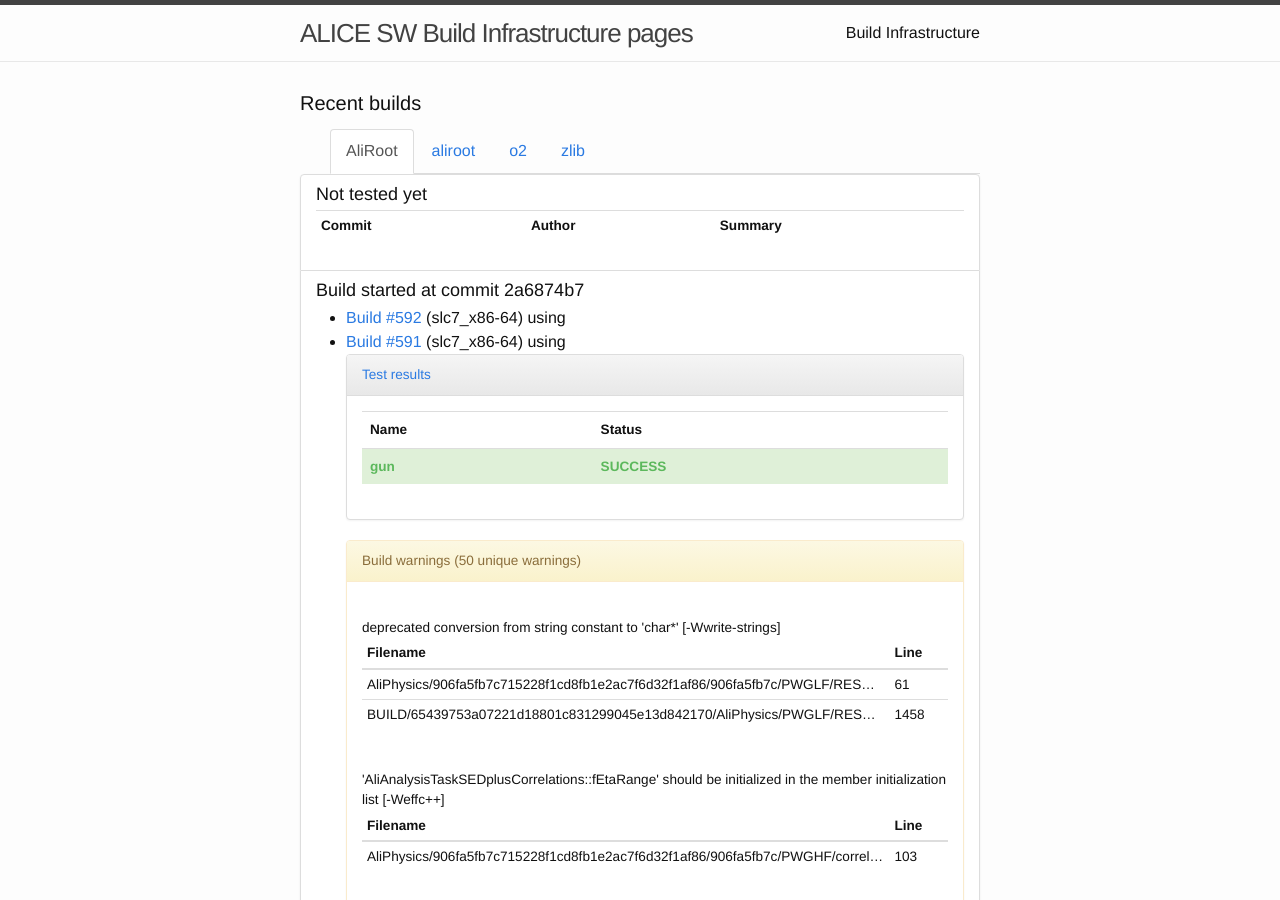
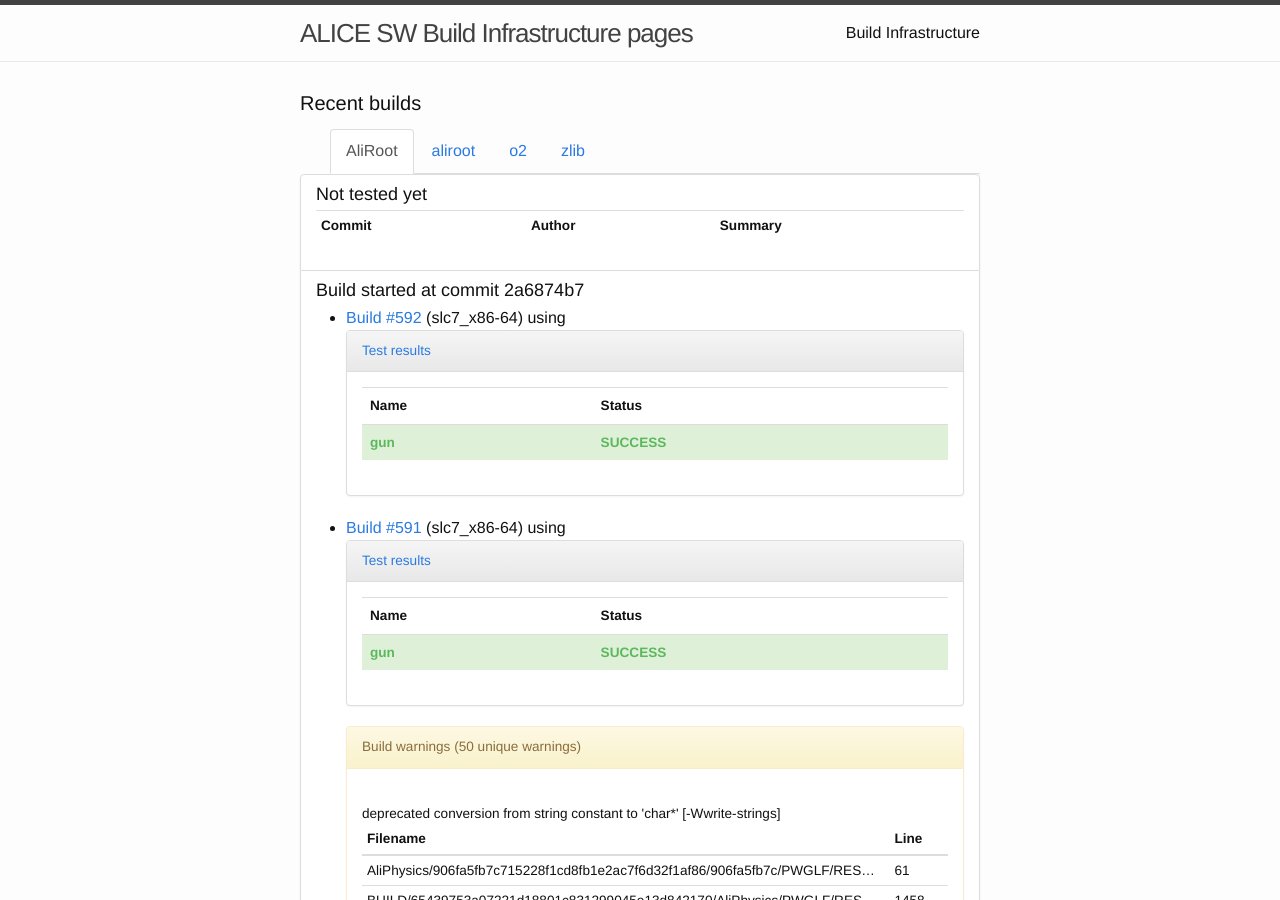
Before and after one commit to alisw/alisw.github.io, a Jekyll site: the page built from index.html, in a window 1280 px wide and 900 px high. Built offline with Jekyll 4.4.1, drawn with Linux system fonts in a browser that asks for light colours; nearby versions of some CDN libraries.

Commit message:
Updated results.

```diff
--- a/_data/tests_status.json
+++ b/_data/tests_status.json
@@ -253,6 +253,18 @@
             }
           } ]
         }
+      }, {
+        "key" : "592",
+        "by_name" : {
+          "buckets" : [ {
+            "key" : "gun",
+            "status" : {
+              "buckets" : [ {
+                "key" : "SUCCESS"
+              } ]
+            }
+          } ]
+        }
       } ]
     }
   }
```
